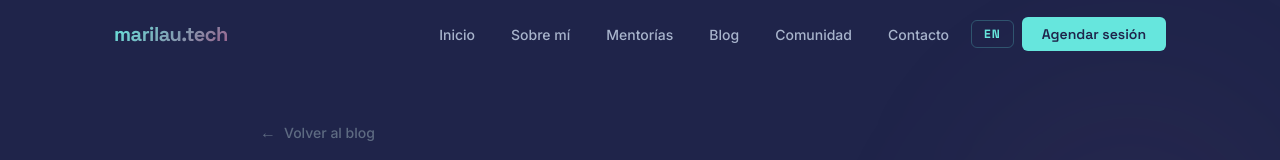
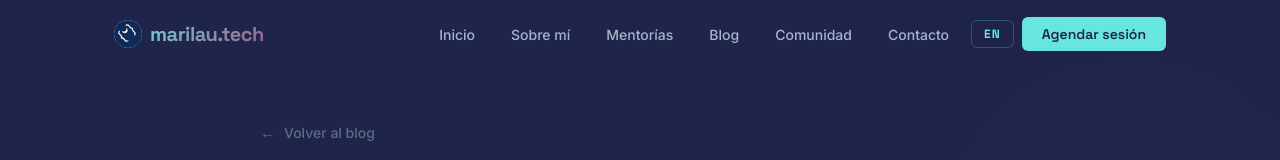
Before and after one commit to marlaurita/mi-web, a React (Vite) app: page /blog/1 in a window 1280 px wide. Shown: the top 160 px of the page. Built offline with nearby package versions, Linux system fonts and the light colour scheme.

Commit message:
add new favicon update tag blog

```diff
--- a/src/components/Navbar/Navbar.css
+++ b/src/components/Navbar/Navbar.css
@@ -30,6 +30,9 @@
 
 /* Logo */
 .navbar__logo {
+  display: flex;
+  align-items: center;
+  gap: 8px;
   font-family: var(--font-heading);
   font-weight: 700;
   font-size: 1.25rem;
@@ -39,6 +42,13 @@
   background-clip: text;
   letter-spacing: -0.5px;
   cursor: pointer;
+}
+
+.navbar__logo-icon {
+  width: 28px;
+  height: 28px;
+  border-radius: 50%;
+  flex-shrink: 0;
 }
 
 /* Links desktop */
--- a/src/components/Navbar/Navbar.jsx
+++ b/src/components/Navbar/Navbar.jsx
@@ -24,6 +24,7 @@ export default function Navbar() {
     <header className={`navbar${scrolled ? ' navbar--scrolled' : ''}`}>
       <nav className="navbar__inner">
         <button className="navbar__logo" onClick={() => handleNav('hero')}>
+          <img src="/favicon.svg" alt="logo" className="navbar__logo-icon" />
           {site.name}
         </button>
 
--- a/src/i18n/en.js
+++ b/src/i18n/en.js
@@ -120,7 +120,7 @@ export default {
     posts: [
       {
         tagKey:   'mentoring',
-        tag:      'Mentoring',
+        tag:      'Softskills',
         date:     'April 2026',
         slug:     'habilidad-infravalorada-dar-recibir-mentoria',
         title:    'The most underrated skill in the professional world: giving and receiving mentoring',
--- a/src/i18n/es.js
+++ b/src/i18n/es.js
@@ -120,7 +120,7 @@ export default {
     posts: [
       {
         tagKey:   'mentoring',
-        tag:      'Mentoría',
+        tag:      'Softskills',
         date:     'Abril 2026',
         slug:     'habilidad-infravalorada-dar-recibir-mentoria',
         title:    'La habilidad más infravalorada del mundo profesional: dar y recibir mentoría',
```
Also changed, not shown: public/favicon.svg, public/favicon1.svg (added).
